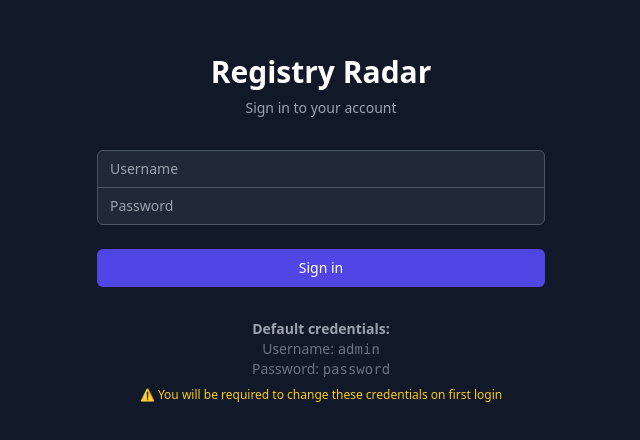
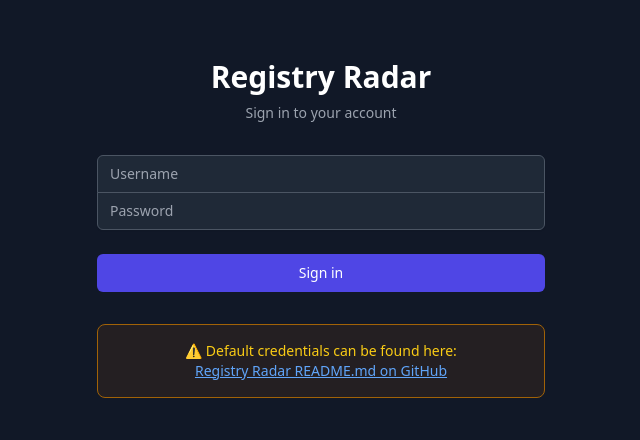
Before and after one commit to andrew-busbee/registry-radar, a React (Vite) app: page / in a window 1280 px wide. Shown: the part 184-624 px from the top of the page, without its empty margins (319-959 px from the left). Built offline with nearby package versions, Linux system fonts and the light colour scheme.

Commit message:
feat: add JWT authentication system with security improvements

```diff
--- a/src/client/App.tsx
+++ b/src/client/App.tsx
@@ -16,7 +16,7 @@ import { useAuthenticatedFetch } from './contexts/AuthContext';
 
 // Main app content component
 function AppContent() {
-  const { isAuthenticated, isLoading: authLoading } = useAuth();
+  const { isAuthenticated, isLoading: authLoading, user } = useAuth();
   const authenticatedFetch = useAuthenticatedFetch();
 
   const [containers, setContainers] = useState<ContainerRegistry[]>([]);
@@ -36,24 +36,13 @@ function AppContent() {
   const [settingsInitialTab, setSettingsInitialTab] = useState<'general' | 'notifications' | 'authentication'>('general');
   const [dashboardInitialModal, setDashboardInitialModal] = useState<'add' | 'bulk-import' | undefined>(undefined);
 
-  // Show login page if not authenticated
-  if (authLoading) {
-    return (
-      <div className="min-h-screen flex items-center justify-center bg-gray-50 dark:bg-gray-900">
-        <div className="w-8 h-8 border-4 border-indigo-600 border-t-transparent rounded-full animate-spin" />
-      </div>
-    );
-  }
-
-  if (!isAuthenticated) {
-    return <LoginPage />;
-  }
-
 
   // Fetch initial data
   useEffect(() => {
     const fetchData = async () => {
-      if (!isAuthenticated) return;
+      if (!isAuthenticated) {
+        return;
+      }
 
       try {
         const [containersRes, statesRes, notificationsRes, cronRes, notificationConfigRes] = await Promise.all([
@@ -101,7 +90,32 @@ function AppContent() {
     }, 30000); // Poll every 30 seconds
 
     return () => clearInterval(interval);
-  }, [isAuthenticated, authenticatedFetch, activePage]); // Remove activePage dependency to always fetch data on mount
+  }, [isAuthenticated]); // Only depend on isAuthenticated
+
+  // Show login page if not authenticated
+  if (authLoading) {
+    return (
+      <div className="min-h-screen flex items-center justify-center bg-gray-50 dark:bg-gray-900">
+        <div className="w-8 h-8 border-4 border-indigo-600 border-t-transparent rounded-full animate-spin" />
+      </div>
+    );
+  }
+
+  if (!isAuthenticated) {
+    return <LoginPage />;
+  }
+
+  // Show loading state if still loading
+  if (isLoading) {
+    return (
+      <div className="min-h-screen flex items-center justify-center bg-gray-50 dark:bg-gray-900">
+        <div className="text-center">
+          <div className="w-8 h-8 border-4 border-indigo-600 border-t-transparent rounded-full animate-spin mx-auto mb-4" />
+          <p className="text-gray-600 dark:text-gray-400">Loading Registry Radar...</p>
+        </div>
+      </div>
+    );
+  }
 
   const handleAddContainer = async (container: ContainerRegistry) => {
     try {
@@ -465,6 +479,18 @@ function AppContent() {
 
   const unreadNotifications = notifications.filter((n: Notification) => !n.read);
 
+  // Fallback error boundary
+  if (isAuthenticated && !isLoading && !user) {
+    return (
+      <div className="min-h-screen flex items-center justify-center bg-gray-50 dark:bg-gray-900">
+        <div className="text-center">
+          <h1 className="text-2xl font-bold text-red-600 mb-4">Authentication Error</h1>
+          <p className="text-gray-600 dark:text-gray-400">User data is missing. Please refresh the page.</p>
+        </div>
+      </div>
+    );
+  }
+
   return (
     <ThemeProvider>
       <CheckProvider>
--- a/src/client/components/FirstLoginModal.tsx
+++ b/src/client/components/FirstLoginModal.tsx
@@ -42,6 +42,19 @@ export function FirstLoginModal({ currentUsername, currentPassword, onComplete }
 
     if (newPassword !== confirmPassword) {
       setError('Passwords do not match');
+      setIsLoading(false);
+      return;
+    }
+
+    // Prevent using default credentials
+    if (newUsername.toLowerCase() === 'user') {
+      setError('Username "user" is not allowed. Please choose a different username.');
+      setIsLoading(false);
+      return;
+    }
+
+    if (newPassword === 'password') {
+      setError('Password "password" is not allowed. Please choose a different password.');
       setIsLoading(false);
       return;
     }
--- a/src/client/components/LoginPage.tsx
+++ b/src/client/components/LoginPage.tsx
@@ -17,20 +17,15 @@ export function LoginPage() {
     setError('');
 
     const result = await login(username, password);
-    console.log('Login result:', result);
 
     if (result.success) {
       if (result.firstLogin) {
-        console.log('Showing first login modal');
         // Show first login modal
         setCurrentUser({ username, password });
         setShowFirstLoginModal(true);
-      } else {
-        console.log('Regular login successful, should redirect to main app');
       }
       // If not first login, the AuthContext will handle the redirect
     } else {
-      console.log('Login failed:', result.error);
       setError(result.error || 'Login failed');
     }
 
@@ -113,17 +108,16 @@ export function LoginPage() {
         </form>
 
         <div className="text-center">
-          <div className="text-sm text-gray-600 dark:text-gray-400">
-            <strong>Default credentials:</strong>
-          </div>
-          <div className="text-sm text-gray-500 dark:text-gray-500">
-            Username: <code>admin</code>
-          </div>
-          <div className="text-sm text-gray-500 dark:text-gray-500">
-            Password: <code>password</code>
-          </div>
-          <div className="text-xs text-yellow-600 dark:text-yellow-400 mt-2">
-            ⚠️ You will be required to change these credentials on first login
+          <div className="text-sm text-yellow-600 dark:text-yellow-400 p-4 bg-yellow-50 dark:bg-yellow-900/20 border border-yellow-200 dark:border-yellow-700 rounded-lg">
+            ⚠️ Default credentials can be found here: <br />
+            <a
+              href="https://github.com/andrewbusbee/registry-radar"
+              target="_blank"
+              rel="noopener noreferrer"
+              className="text-blue-600 dark:text-blue-400 hover:text-blue-800 dark:hover:text-blue-300 underline font-medium"
+            >
+              Registry Radar README.md on GitHub
+            </a>
           </div>
         </div>
       </div>
--- a/src/client/contexts/AuthContext.tsx
+++ b/src/client/contexts/AuthContext.tsx
@@ -1,4 +1,4 @@
-import React, { createContext, useContext, useState, useEffect, ReactNode } from 'react';
+import React, { createContext, useContext, useState, useEffect, ReactNode, useCallback } from 'react';
 
 interface User {
   username: string;
@@ -78,21 +78,17 @@ export function AuthProvider({ children }: AuthProviderProps) {
       const data = await response.json();
 
       if (response.ok) {
-        console.log('Login successful, user data:', data.user);
         // Don't set authentication state yet if it's first login
         // The first-login modal will handle setting the auth state after password change
         if (data.user.firstLogin) {
-          console.log('First login detected, showing modal');
           return { success: true, firstLogin: true, user: data.user };
         } else {
-          console.log('Regular login, setting auth state');
           setToken(data.accessToken);
           setUser(data.user);
           localStorage.setItem('authToken', data.accessToken);
           return { success: true, firstLogin: false };
         }
       } else {
-        console.log('Login failed:', data.error);
         return { success: false, error: data.error };
       }
     } catch (error) {
@@ -166,7 +162,7 @@ export function useAuth() {
 export function useAuthenticatedFetch() {
   const { token } = useAuth();
 
-  return async (url: string, options: RequestInit = {}) => {
+  return useCallback(async (url: string, options: RequestInit = {}) => {
     const headers = {
       'Content-Type': 'application/json',
       ...options.headers,
@@ -180,5 +176,5 @@ export function useAuthenticatedFetch() {
       ...options,
       headers,
     });
-  };
+  }, [token]);
 }
--- a/src/client/pages/Settings.tsx
+++ b/src/client/pages/Settings.tsx
@@ -122,6 +122,17 @@ export function Settings({ cronConfig, onUpdateCronConfig, notificationConfig, o
     setAuthSuccess(null);
 
     try {
+      // Prevent using default credentials
+      if (newUsername.toLowerCase() === 'user') {
+        setAuthError('Username "user" is not allowed. Please choose a different username.');
+        return;
+      }
+
+      if (newPassword === 'password') {
+        setAuthError('Password "password" is not allowed. Please choose a different password.');
+        return;
+      }
+
       const result = await changePassword(
         user.username,
         currentPassword,
--- a/src/server/services/databaseService.ts
+++ b/src/server/services/databaseService.ts
@@ -318,7 +318,7 @@ const migrations: Migration[] = [
 
               db.run(`
                 INSERT INTO web_users (id, username, password_hash, first_login)
-                VALUES (1, 'admin', ?, 1)
+                VALUES (1, 'user', ?, 1)
               `, [defaultPasswordHash], (err) => {
                 if (err) return reject(err);
                 resolve();
```
Also changed, not shown: src/server/routes/webAuth.ts (+9 -0 lines), 1 other file (tests, documents, lock files or other folders).
